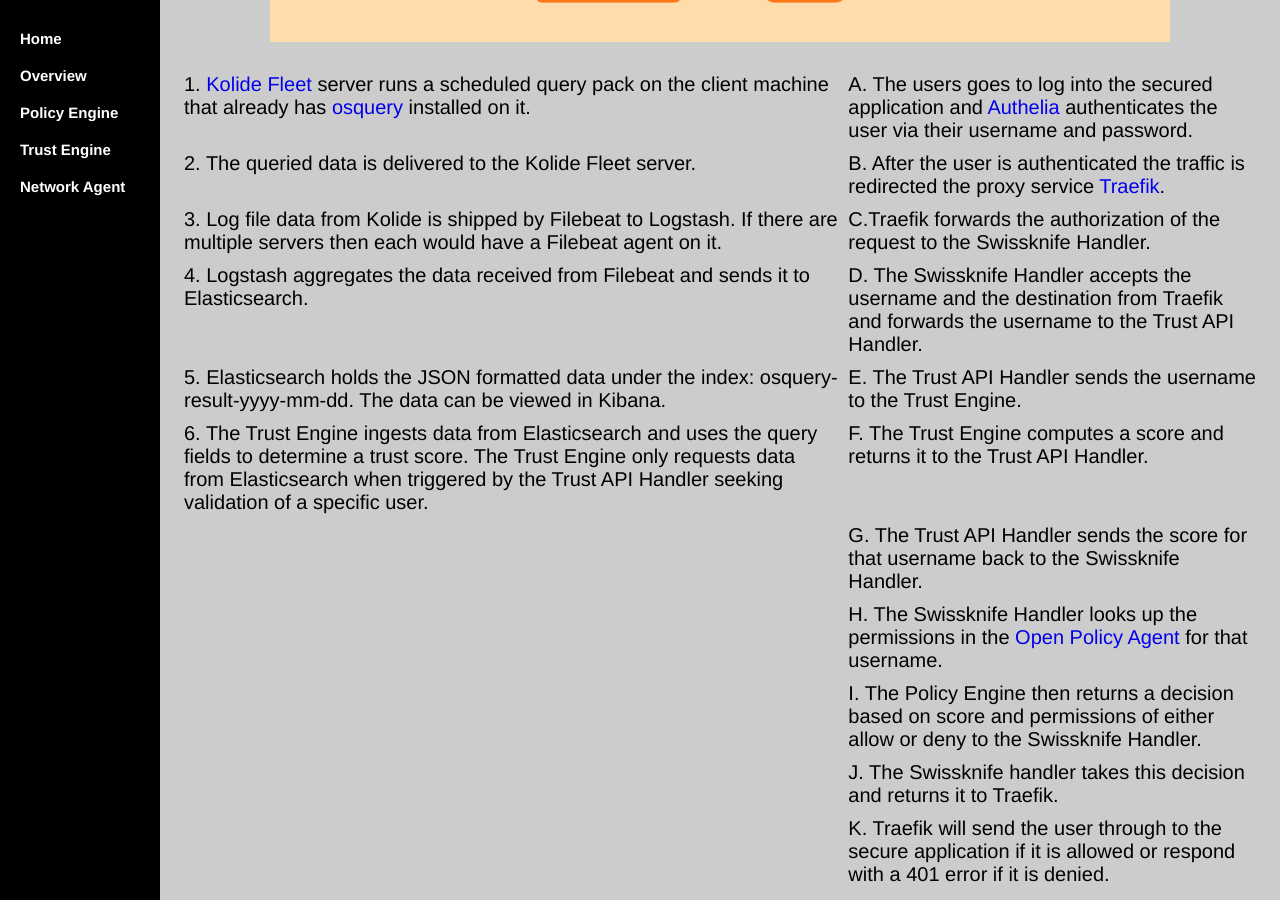
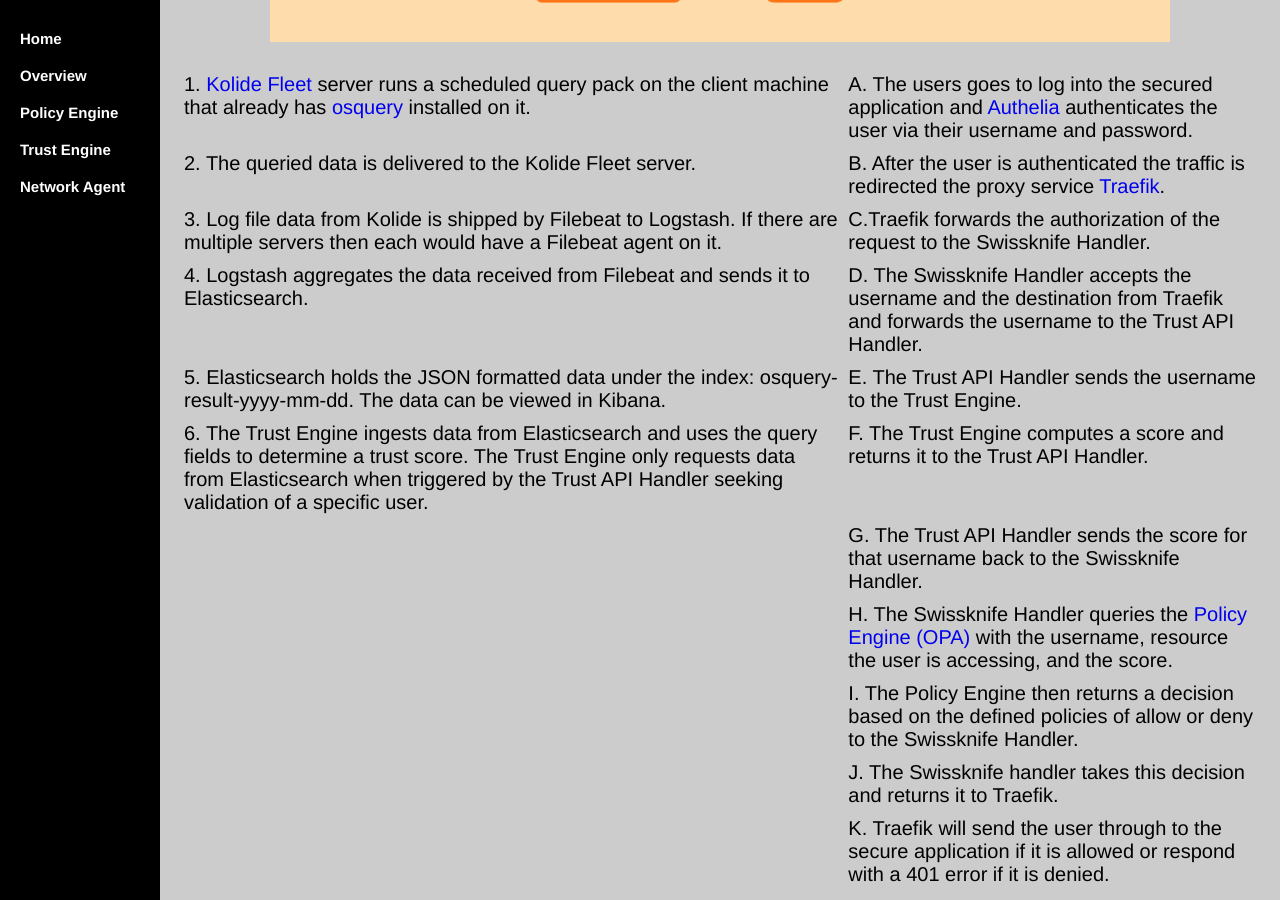
Before and after one commit to WWUZeroTrust/WWUZeroTrust.github.io, a Jekyll site: the page Documentation/index.html, which Jekyll copies as it is, in a window 1280 px wide and 900 px high, scrolled down 1639 px. Built offline with Jekyll 4.4.1, drawn with Linux system fonts in a browser that asks for light colours.

Commit message:
Update index.html

```diff
--- a/Documentation/index.html
+++ b/Documentation/index.html
@@ -102,8 +102,8 @@
  <tr><td>5. Elasticsearch holds the JSON formatted data under the index: osquery-result-yyyy-mm-dd. The data can be viewed in Kibana.</td><td>E. The Trust API Handler sends the username to the Trust Engine.</td></tr>
  <tr><td>6. The Trust Engine ingests data from Elasticsearch and uses the query fields to determine a trust score. The Trust Engine only requests data from Elasticsearch when triggered by the Trust API Handler seeking validation of a specific user. </td><td>F. The Trust Engine computes a score and returns it to the Trust API Handler.</td></tr>
  <tr><td></td><td>G. The Trust API Handler sends the score for that username back to the Swissknife Handler.</td></tr>
- <tr><td></td><td>H. The Swissknife Handler looks up the permissions in the <a href="https://github.com/open-policy-agent/opa">Open Policy Agent</a> for that username.</td></tr>
- <tr><td></td><td>I. The Policy Engine then returns a decision based on score and permissions of either allow or deny to the Swissknife Handler.</td></tr>
+ <tr><td></td><td>H. The Swissknife Handler queries the <a href="https://github.com/open-policy-agent/opa">Policy Engine (OPA)</a> with the username, resource the user is accessing, and the score.</td></tr>
+ <tr><td></td><td>I. The Policy Engine then returns a decision based on the defined policies of allow or deny to the Swissknife Handler.</td></tr>
  <tr><td></td><td>J. The Swissknife handler takes this decision and returns it to Traefik.</td></tr>
  <tr><td></td><td>K. Traefik will send the user through to the secure application if it is allowed or respond with a 401 error if it is denied.</td></tr>
 </tbody></table>
```
